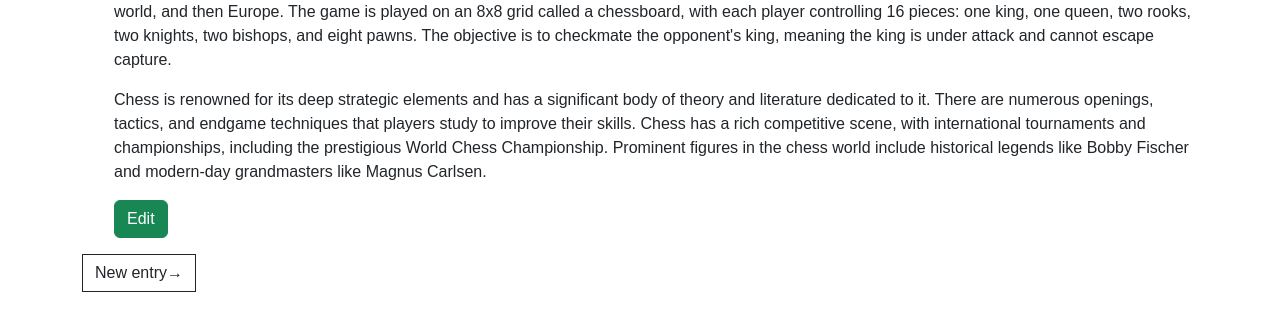
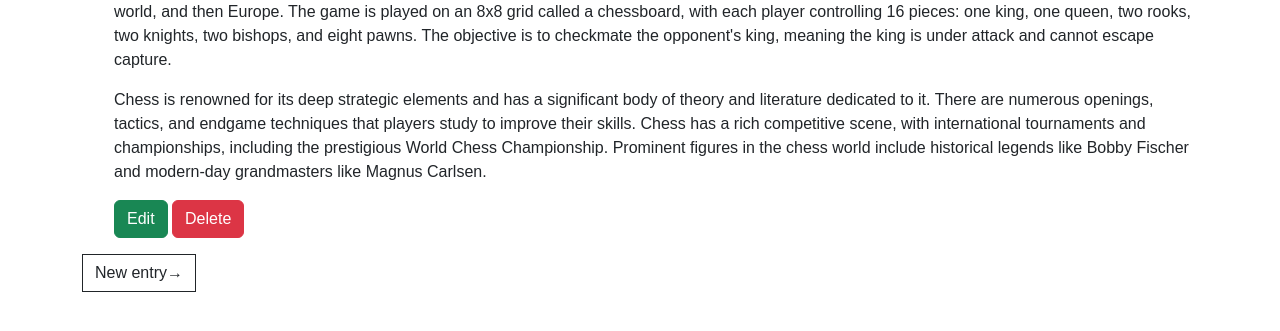
Before and after one commit to DelcioCoder/Learning-log, a Django app: page /topics/1/ in a window 1280 px wide. Shown: the part 208-539 px from the top of the page. Run offline with Django 5.2, Linux system fonts and the light colour scheme; a user stored in the database is signed in; data comes from the database, SQL or seed files in the repository; both versions use the stored data as it was after the commit.

```diff
--- a/learning_logs/models.py
+++ b/learning_logs/models.py
@@ -19,7 +19,6 @@ class Topic(models.Model):
         return self.text
 
 
-
 class Entry(models.Model):
     topic = models.ForeignKey(Topic, on_delete=models.CASCADE)
     text = models.TextField()
--- a/learning_logs/templates/learning_logs/topic.html
+++ b/learning_logs/templates/learning_logs/topic.html
@@ -11,6 +11,7 @@
         <li>{{ entry.date_added | date:'M d Y H:i'}}</li>
         <li>{{ entry.text | linebreaks }}</li>
         <a class="btn btn-success" href="{% url 'learning_logs:edit_entry' entry.id %}">Edit</a>
+        <a class="btn btn-danger" href="{% url 'learning_logs:delete_entry' entry.id %}">Delete</a>
     {% empty %}
         <h1>No entries yet!</h1>
     {% endfor %}
--- a/learning_logs/urls.py
+++ b/learning_logs/urls.py
@@ -8,5 +8,6 @@ urlpatterns = [
     path('topics/<int:topic_id>/', views.topic, name="topic"),
     path('new_topic/', views.new_topic, name="new_topic"),
     path('new_entry/<int:topic_id>/', views.new_entry, name="new_entry"),
-    path('edit_entry/<int:entry_id>/', views.edit_entry, name="edit_entry")
+    path('edit_entry/<int:entry_id>/', views.edit_entry, name="edit_entry"),
+    path('delete_entry/<int:entry_id>/', views.delete_entry, name='delete_entry')
 ]
--- a/learning_logs/views.py
+++ b/learning_logs/views.py
@@ -1,4 +1,4 @@
-from django.shortcuts import render
+from django.shortcuts import render,get_object_or_404
 from .models import Topic,Entry
 from .forms import TopicForm,EntryForm
 from django.http import HttpResponseRedirect,Http404
@@ -18,7 +18,7 @@ def topics(request):
 
 @login_required
 def topic(request, topic_id):
-    topic = Topic.objects.get(id=topic_id)
+    topic = get_object_or_404(Topic, id=topic_id)
     if topic.owner != request.user:
         raise Http404
     entries = topic.entry_set.order_by('-date_added')
@@ -57,9 +57,10 @@ def new_entry(request, topic_id):
     context = {'topic':topic, 'form':form}
     return render(request, 'learning_logs/new_entry.html', context)
 
+
 @login_required
 def edit_entry(request, entry_id):
-    entry = Entry.objects.get(id=entry_id)
+    entry = get_object_or_404(Entry, id=entry_id)
     topic = entry.topic
     if topic.owner != request.user:
         raise Http404
@@ -69,7 +70,18 @@ def edit_entry(request, entry_id):
         form = EntryForm(instance=entry, data=request.POST)
         if form.is_valid():
             form.save()
-            return HttpResponseRedirect(reverse('learning_logs:topic', args=[entry_id]))
+            return HttpResponseRedirect(reverse('learning_logs:topic', args=[topic.id]))
 
-    context = {'entry':entry, 'topic':topic, 'form':form}
+    context = {'entry': entry, 'topic': topic, 'form': form}
     return render(request, 'learning_logs/edit_entry.html', context)
+
+
+
+def delete_entry(request, entry_id):
+    entry = get_object_or_404(Entry, id=entry_id)
+    topic = entry.topic
+    if topic.owner != request.user:
+        raise Http404
+    else:
+        entry.delete()
+        return HttpResponseRedirect(reverse('learning_logs:topic', args=[topic.id]))
```
Also changed, not shown: db.sqlite3.
